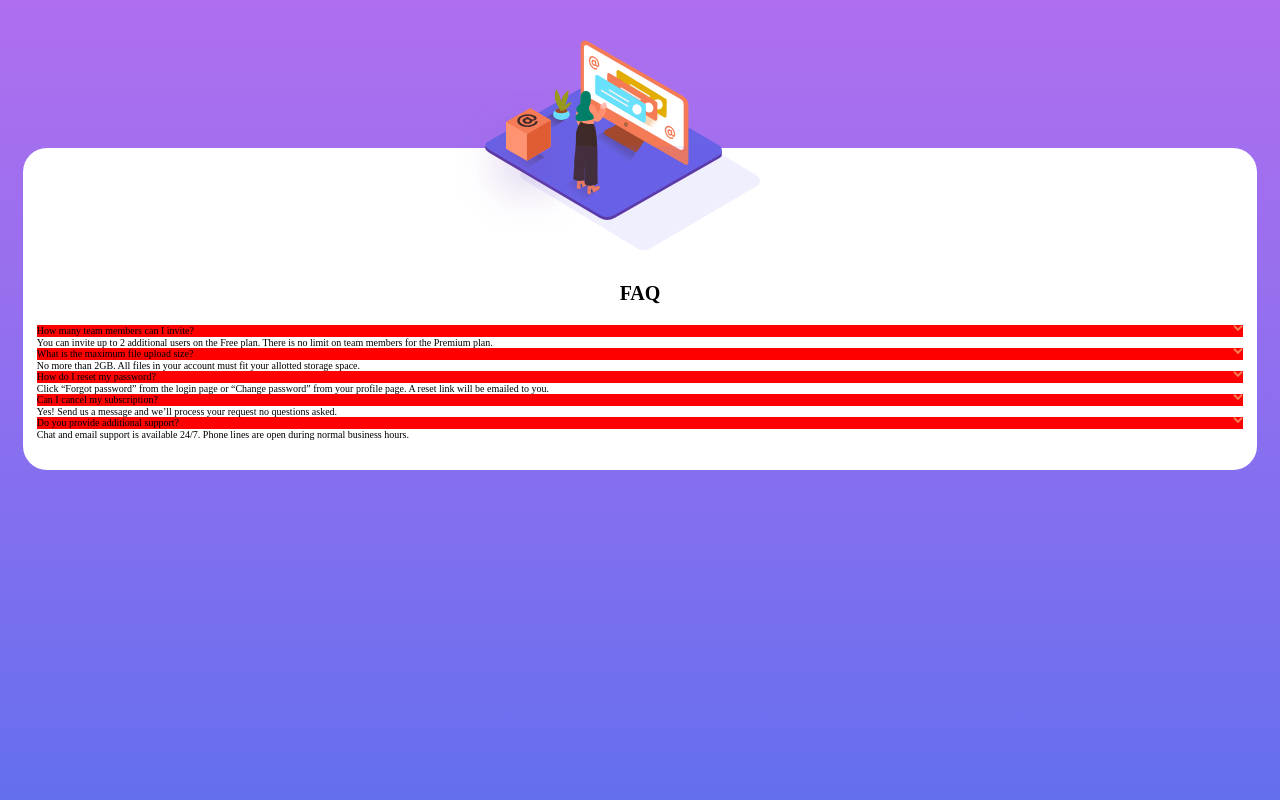
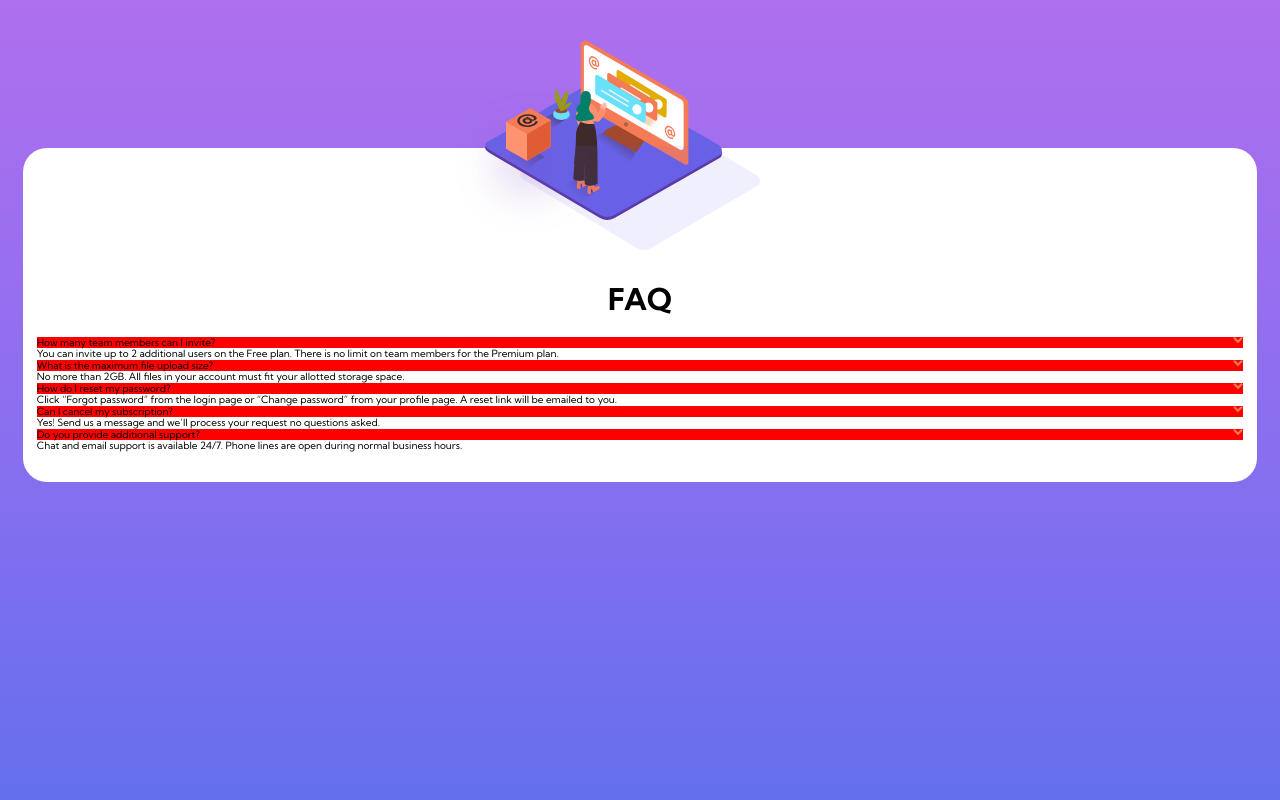
Before and after one commit to aycanogut/fem-accordion-card-faq, a website: page index.html in a window 1280 px wide. Shown: the top 800 px of the page. Drawn offline with Linux system fonts and the light colour scheme.

Commit message:
h1 font size defined

```diff
--- a/styles/base/_typo.scss
+++ b/styles/base/_typo.scss
@@ -1 +1,9 @@
 /// typo
+
+body {
+  font-family: "Kumbh Sans", sans-serif;
+}
+
+h1 {
+  font-size: 3em;
+}
```
Also changed, not shown: styles/style.css.
